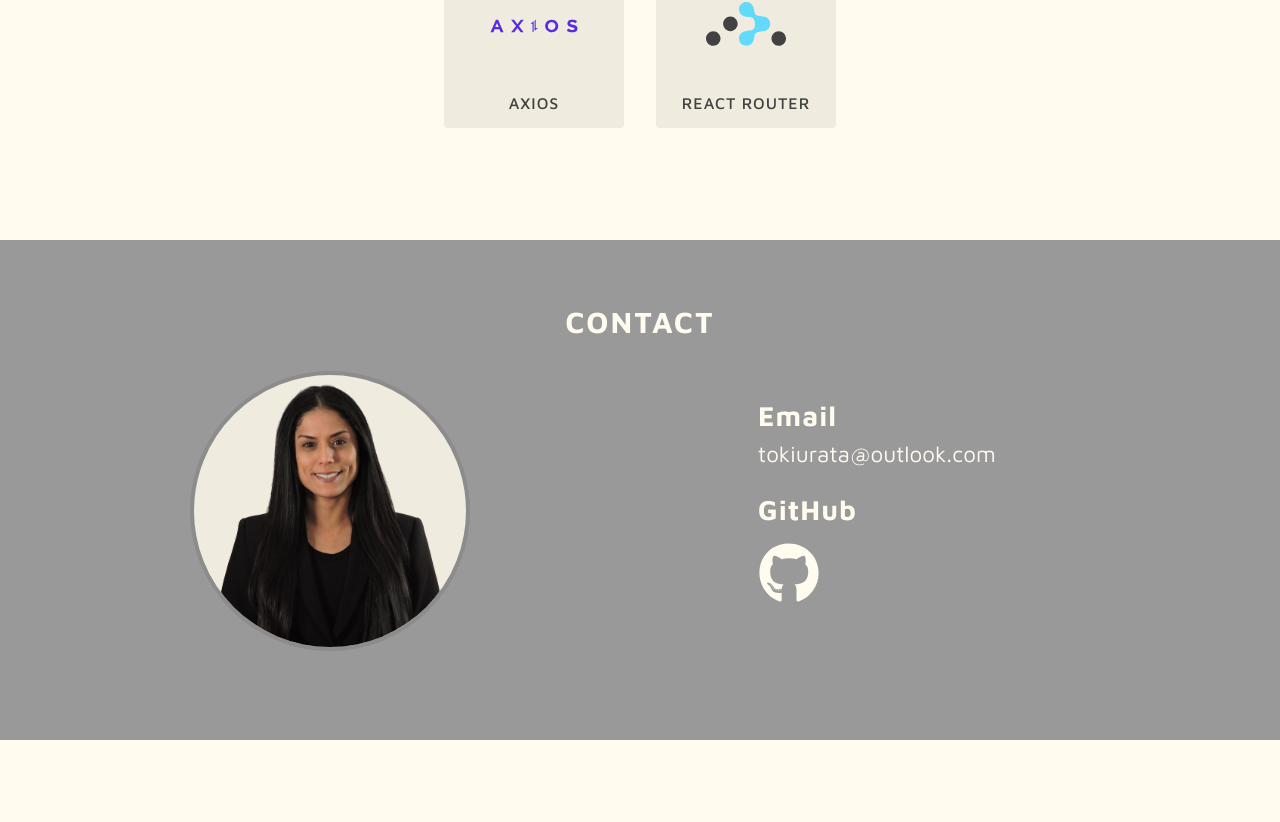
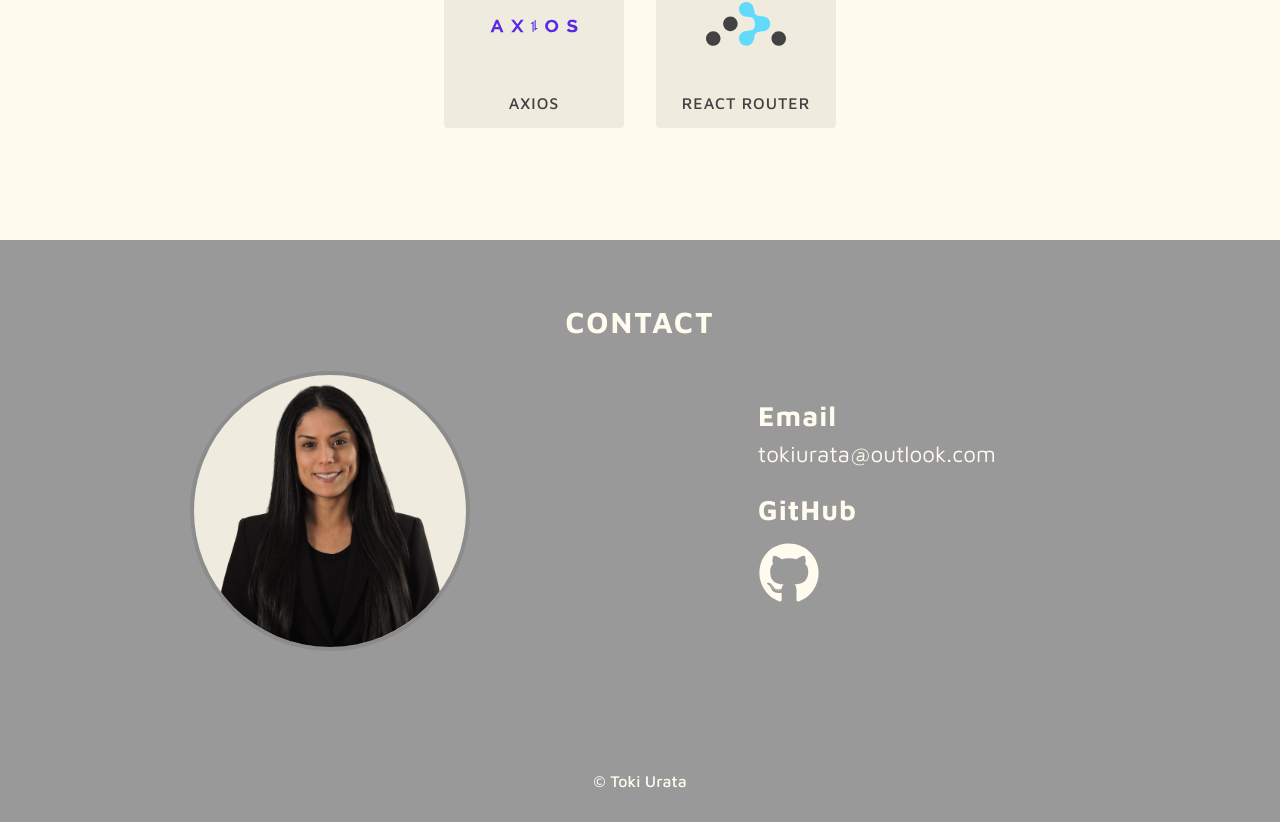
Before and after one commit to tokiurata/portfolio, a React (Create React App) app: page / in a window 1280 px wide. Shown: the part 2071-2893 px from the top of the page. Before the commit the page ends 2811 px from the top, so only its background shows below. Built offline with nearby package versions, Linux system fonts and the light colour scheme.

Commit message:
Create Footer

```diff
--- a/src/App.js
+++ b/src/App.js
@@ -3,6 +3,7 @@ import Hero from "./components/Hero/Hero";
 import Projects from "./components/Projects/Projects";
 import TechStack from "./components/TechStack/TechStack";
 import Contact from "./components/Contact/Contact";
+import Footer from "./components/Footer/Footer"
 
 import "./App.scss";
 
@@ -14,6 +15,7 @@ function App() {
       <Projects />
       <TechStack />
       <Contact />
+      <Footer />
     </div>
   );
 }
--- /dev/null
+++ b/src/components/Footer/Footer.js
@@ -0,0 +1,11 @@
+import "./Footer.scss";
+
+function Footer() {
+  return (
+    <div className="footer">
+      <small className="footer__author"><span className="footer__copyright">©</span> Toki Urata</small>
+    </div>
+  );
+}
+
+export default Footer;
--- /dev/null
+++ b/src/components/Footer/Footer.scss
@@ -0,0 +1,16 @@
+@use "../../styles/partials/colors" as *;
+
+.footer {
+  color: $color-light;
+  background-color: $color-accent;
+  padding-block: 2rem;
+
+  &__copyright {
+    font-weight: 600;
+  }
+
+  &__author {
+    font-size: 1rem;
+    font-weight: 500;
+  }
+}
```
